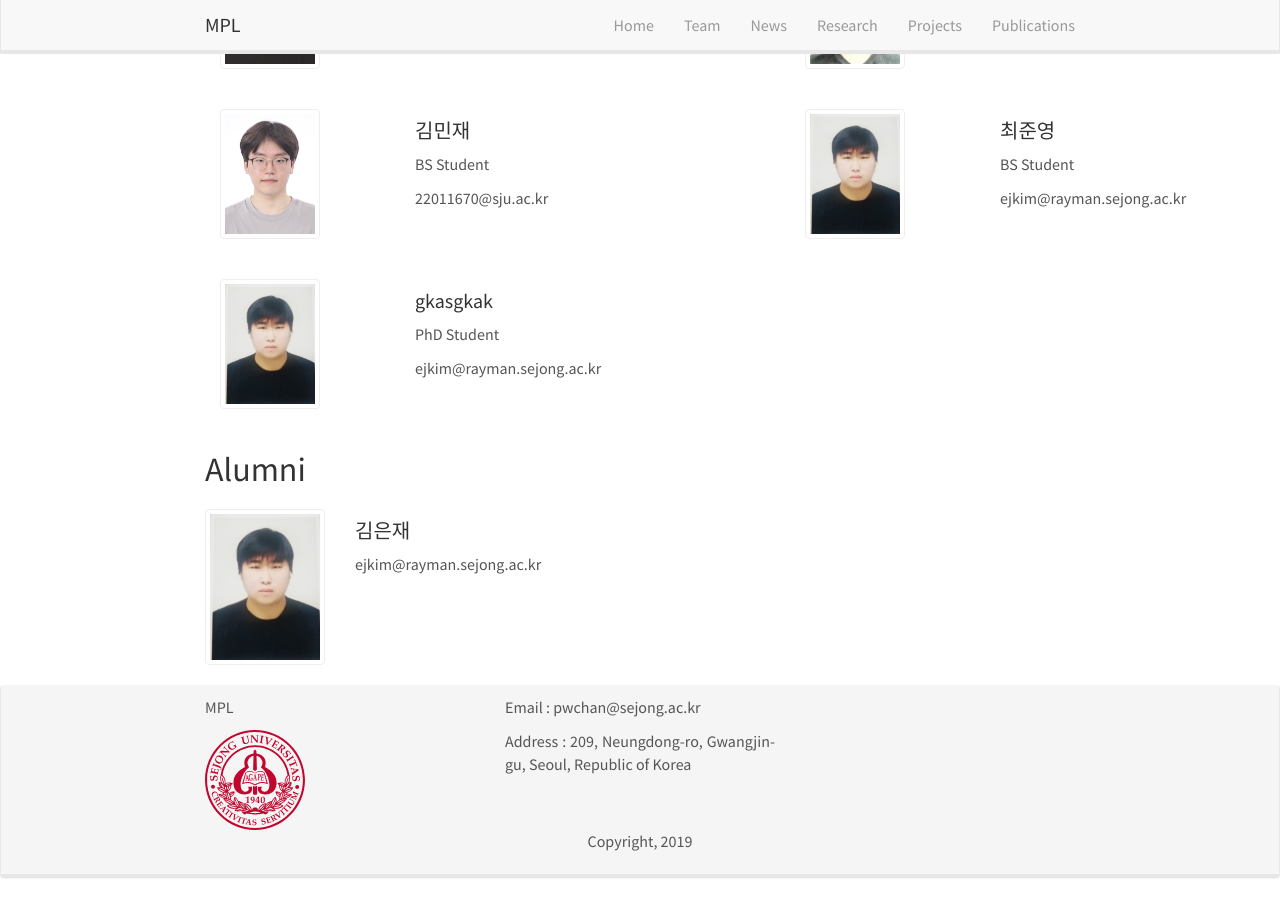
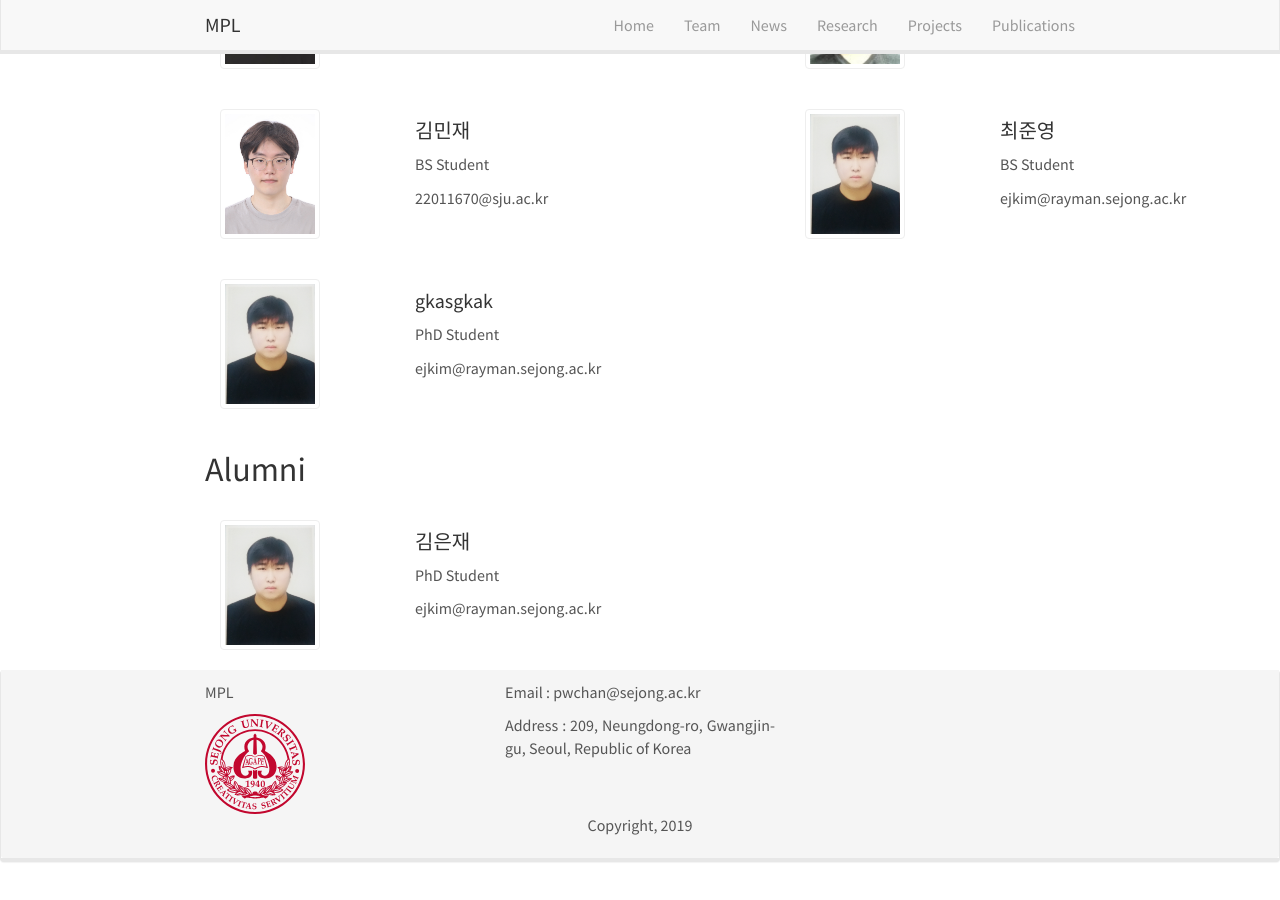
Before and after one commit to MPLRayman/webtest2, a Jekyll site: the page built from _pages/team/index.html, in a window 1280 px wide and 900 px high, scrolled down 861 px. Built offline with Jekyll 4.4.1, drawn with Linux system fonts in a browser that asks for light colours; nearby versions of some CDN libraries.

Commit message:
kmj test4 commit
test

```diff
--- a/_pages/team/index.html
+++ b/_pages/team/index.html
@@ -35,32 +35,8 @@ permalink: /team/
 </div>
 {% endfor %}
 
+
 <!-- Students -->
-
-<!-- <h2><a id="student"></a>Students</h2>
-{% assign members = site.posts | where: 'category', 'student' | sort: 'date' %}
-
-{% for member in members %}
-<div class="card team-member-card">
-    <div class="row mt-3">
-        <div class="col-md-2">
-
-            <img src="{{ site.url }}{{ site.baseurl }}/images/team/{{ member.image }}"
-                class="card-img img-responsive img-thumbnail"
-                style="filter: max-width: 100px;"/>
-
-        </div>
-
-        <div class="col-md-10">
-            <div class="card-body">
-            <h4 class="card-title">{{ member.title }}</h4>
-            <p class="card-text">{{ member.role }}</p>
-            <p class="card-text">{{ member.email }}</p>
-            </div>
-        </div>
-    </div>
-</div>
-{% endfor %} -->
 
 <h2><a id="student"></a>Students</h2>
 {% assign members = site.posts | where: 'category', 'student' | sort: 'date' %}
@@ -91,26 +67,32 @@ permalink: /team/
 </div>
 
 
+<!-- Alumni -->
+
 <h2><a id="alumni"></a>Alumni</h2>
 {% assign members = site.posts | where: 'category', 'alumni' | sort: 'date' %}
 
+<div class="container">
+    <div class="row">
         {% for member in members %}
+        <div class="col-md-6 mb-4">
             <div class="card team-member-card">
-    <div class="row mt-3">
-        <div class="col-md-2">
-
+                <div class="row no-gutters">
+                    <div class="col-md-4">
                         <img src="{{ site.url }}{{ site.baseurl }}/images/team/{{ member.image }}"
                             class="card-img img-responsive img-thumbnail"
-                style="filter: max-width: 100px;"/>
-
+                            style="max-width: 100px;"/>
                     </div>
-
-        <div class="col-md-10">
+                    <div class="col-md-8">
                         <div class="card-body">
                             <h4 class="card-title">{{ member.title }}</h4>
+                            <p class="card-text">{{ member.role }}</p>
                             <p class="card-text">{{ member.email }}</p>
                         </div>
                     </div>
                 </div>
             </div>
+        </div>
         {% endfor %}
+    </div>
+</div>
```
Lines whose indentation alone changed are shown as unchanged.
